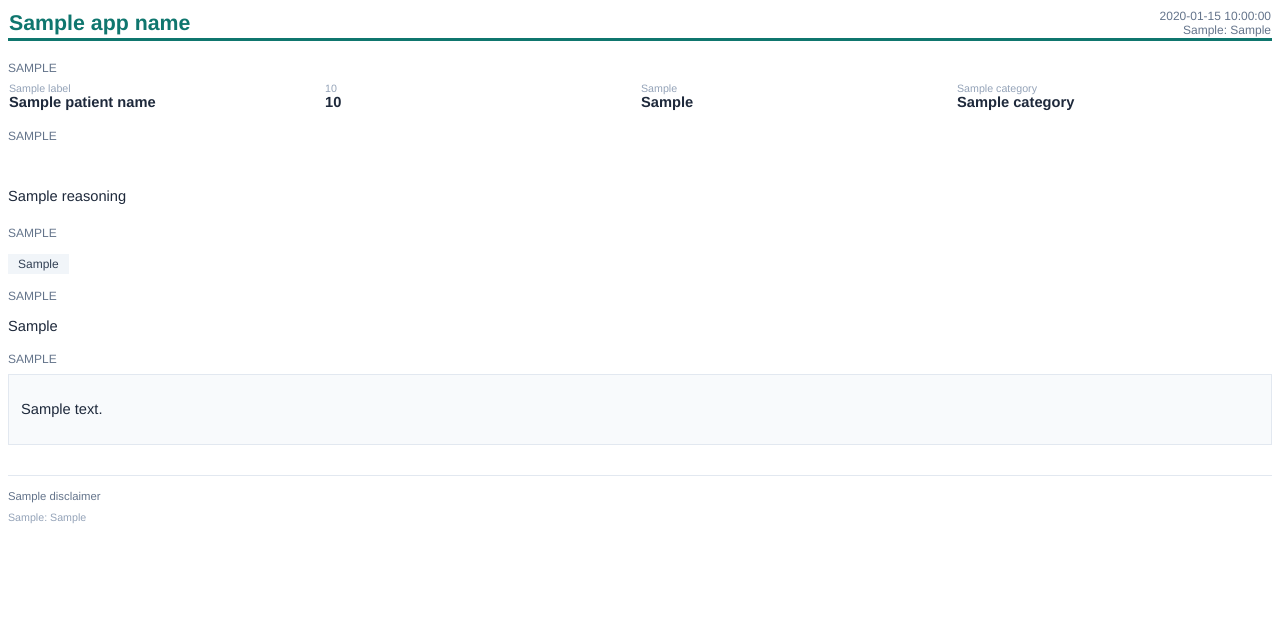
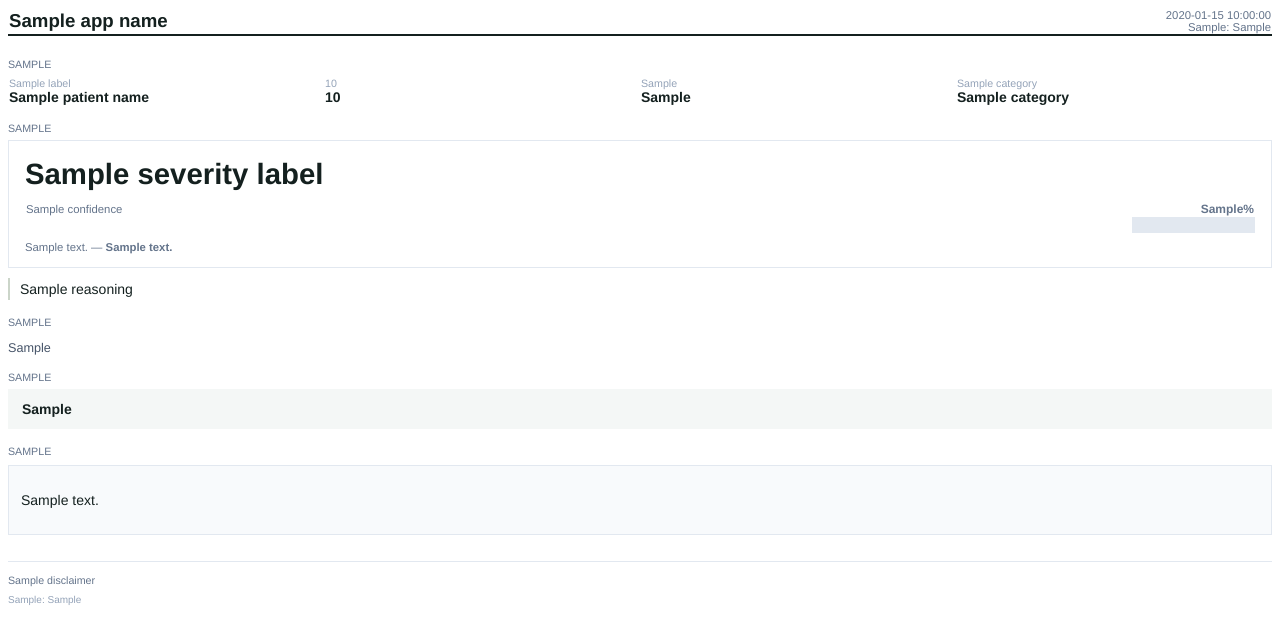
Before and after one commit to VedantHage1210/The-Triage-Tribe, a Python web app: template backend/app/templates/report_template.html in a window 1280 px wide. Shown: the top 644 px of the page. Run offline with Jinja, Linux system fonts and the light colour scheme; the template is opened without the code that fills it: most values are stand-ins (such as "Sample title", 1, 10 or a date in 2020).

Commit message:
Update report_template.html

```diff
--- a/backend/app/templates/report_template.html
+++ b/backend/app/templates/report_template.html
@@ -3,25 +3,59 @@
 <head>
 <meta charset="utf-8">
 <style>
-  @page { size: A4; margin: 2.5cm; }
-  body { font-family: Helvetica, sans-serif; color: #1E293B; font-size: 11pt; }
+  /*
+    xhtml2pdf (ReportLab-based) only reliably supports a CSS2.1-ish
+    subset: table layout, basic borders/backgrounds, border-left accents.
+    No flexbox, no CSS grid, no box-shadow, no custom @font-face — those
+    either silently no-op or can break rendering entirely. Everything
+    below sticks to that safe subset intentionally, and the confidence
+    meter is built with two table cells (a technique that predates CSS
+    and still works reliably in PDF renderers) rather than a div width.
+  */
+  @page { size: A4; margin: 2.2cm; }
+  body { font-family: Helvetica, sans-serif; color: #14201F; font-size: 10.5pt; }
   table { width: 100%; border-collapse: collapse; }
-  .header-table { border-bottom: 3px solid #0F766E; padding-bottom: 12px; margin-bottom: 20px; }
-  .app-name { font-size: 16pt; font-weight: bold; color: #0F766E; }
-  .meta { font-size: 9pt; color: #64748B; text-align: right; }
-  .section-title { font-size: 9pt; text-transform: uppercase; color: #64748B; margin-top: 18px; margin-bottom: 6px; }
+
+  .header-table { border-bottom: 2px solid #14201F; padding-bottom: 10px; margin-bottom: 22px; }
+  .app-name { font-size: 14pt; font-weight: bold; color: #14201F; }
+  .meta { font-size: 8.5pt; color: #64748B; text-align: right; }
+
+  .section-title { font-size: 8pt; text-transform: uppercase; color: #64748B; margin-top: 16px; margin-bottom: 6px; }
   .patient-label { font-size: 8pt; color: #94A3B8; }
-  .patient-value { font-size: 11pt; font-weight: bold; }
-  .severity-badge { padding: 6px 16px; color: white; font-weight: bold; font-size: 11pt; }
-  .sev-EMERGENCY { background-color: #DC2626; }
-  .sev-URGENT { background-color: #EA580C; }
-  .sev-ROUTINE { background-color: #CA8A04; }
-  .sev-SELF_CARE { background-color: #16A34A; }
-  .reasoning { line-height: 1.6; margin-top: 8px; }
-  .cited-chip { background-color: #F1F5F9; color: #334155; padding: 3px 10px; font-size: 9pt; margin-right: 6px; }
+  .patient-value { font-size: 10.5pt; font-weight: bold; }
+
+  /* Result band — the one deliberately bold moment on the page, echoing
+     the in-app result card: a single severity statement, a real
+     confidence meter, and a quiet decision-source line underneath. */
+  .result-band { border: 1px solid #E2E8F0; padding: 14px 16px; margin-top: 6px; }
+  .result-label { font-size: 8pt; color: #64748B; text-transform: uppercase; }
+  .severity-text { font-size: 22pt; font-weight: bold; margin: 2px 0 10px 0; }
+  .sev-EMERGENCY { color: #DC2626; }
+  .sev-URGENT { color: #EA580C; }
+  .sev-ROUTINE { color: #CA8A04; }
+  .sev-SELF_CARE { color: #16A34A; }
+
+  .meter-row { font-size: 8.5pt; color: #64748B; }
+  .meter-value { font-size: 9pt; font-weight: bold; text-align: right; }
+  .meter-track { height: 5px; }
+  .meter-track td { padding: 0; }
+  .meter-fill-EMERGENCY { background-color: #DC2626; }
+  .meter-fill-URGENT { background-color: #EA580C; }
+  .meter-fill-ROUTINE { background-color: #CA8A04; }
+  .meter-fill-SELF_CARE { background-color: #16A34A; }
+  .meter-empty { background-color: #E2E8F0; }
+  .decision-source { font-size: 8.5pt; color: #64748B; margin-top: 8px; }
+
+  .reasoning { line-height: 1.6; margin-top: 10px; padding-left: 10px; border-left: 2px solid #CBD5C9; }
+  .matched-list { font-size: 9.5pt; color: #475569; }
+
+  .action-box { background-color: #F4F7F6; padding: 12px 14px; margin-top: 6px; }
+  .action-label { font-size: 8pt; color: #64748B; text-transform: uppercase; margin-bottom: 3px; }
+  .action-text { font-size: 10.5pt; font-weight: bold; }
+
   .observation-box { background-color: #F8FAFC; border: 1px solid #E2E8F0; padding: 12px; margin-top: 8px; }
-  .footer { margin-top: 30px; padding-top: 12px; border-top: 1px solid #E2E8F0; font-size: 8.5pt; color: #64748B; line-height: 1.5; }
-  .session-id { font-size: 8pt; color: #94A3B8; margin-top: 4px; }
+  .footer { margin-top: 26px; padding-top: 10px; border-top: 1px solid #E2E8F0; font-size: 8pt; color: #64748B; line-height: 1.5; }
+  .session-id { font-size: 7.5pt; color: #94A3B8; margin-top: 4px; }
 </style>
 </head>
 <body>
@@ -55,24 +89,36 @@
   </table>
 
   <div class="section-title">{{ labels.assessment_result }}</div>
-  <table>
-    <tr>
-      <td class="severity-badge sev-{{ severity }}">{{ severity_label }}</td>
-    </tr>
-  </table>
+  <div class="result-band">
+    <div class="severity-text sev-{{ severity }}">{{ severity_label }}</div>
+
+    <table class="meter-row">
+      <tr>
+        <td>{{ labels.confidence }}</td>
+        <td class="meter-value">{{ confidence_pct }}%</td>
+      </tr>
+    </table>
+    <table class="meter-track">
+      <tr>
+        <td width="{{ confidence_pct }}%" class="meter-fill-{{ severity }}">&nbsp;</td>
+        <td width="{{ 100 - confidence_pct }}%" class="meter-empty">&nbsp;</td>
+      </tr>
+    </table>
+
+    <div class="decision-source">{{ labels.decision_source }} — <b>{{ decision_source }}</b></div>
+  </div>
+
   <p class="reasoning">{{ reasoning }}</p>
 
   {% if cited_conditions %}
   <div class="section-title">{{ labels.matched_against }}</div>
-  <p>
-    {% for c in cited_conditions %}
-    <span class="cited-chip">{{ c }}</span>
-    {% endfor %}
-  </p>
+  <p class="matched-list">{{ cited_conditions | join(" · ") }}</p>
   {% endif %}
 
   <div class="section-title">{{ labels.recommended_action }}</div>
-  <p>{{ recommended_action }}</p>
+  <div class="action-box">
+    <div class="action-text">{{ recommended_action }}</div>
+  </div>
 
   {% if visual_observation %}
   <div class="section-title">{{ labels.visual_observation }}</div>
```
